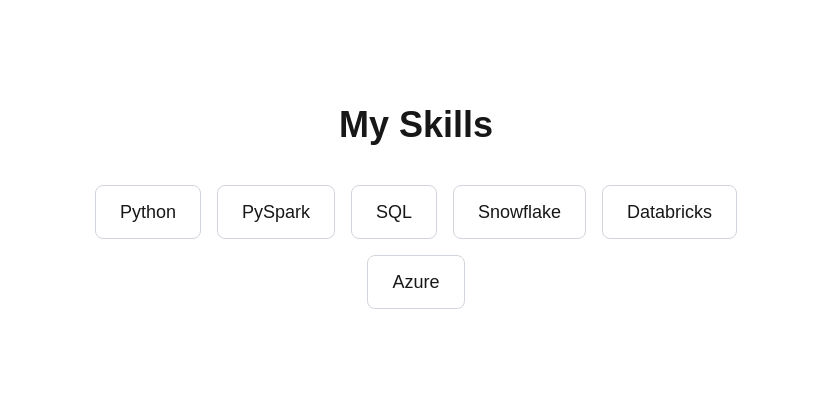
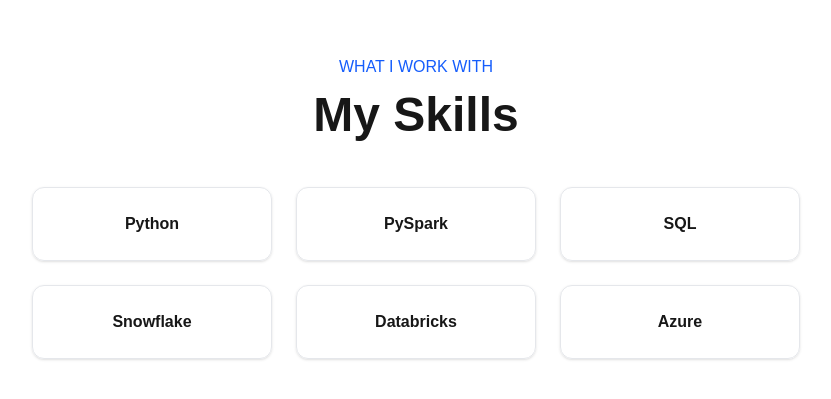
Before and after one commit to sreya86/Employee-Referal, a Next.js app: page / in a window 1280 px wide. Shown: the part 1793-2192 px from the top of the page, without its empty margins (224-1055 px from the left). Built offline with nearby package versions, Linux system fonts and the light colour scheme.

Commit message:
Upgrade Skills UI1

```diff
--- a/components/Skills.tsx
+++ b/components/Skills.tsx
@@ -11,17 +11,21 @@
   return (
     <section
       id="skills"
-      className="min-h-screen flex flex-col justify-center items-center text-center p-8"
+      className="min-h-screen flex flex-col justify-center items-center px-6 py-20"
     >
-      <h2 className="text-4xl font-bold mb-10">
+      <p className="text-blue-600 font-medium mb-3">
+        WHAT I WORK WITH
+      </p>
+
+      <h2 className="text-4xl md:text-5xl font-bold mb-12">
         My Skills
       </h2>
 
-      <div className="flex flex-wrap justify-center gap-4 max-w-2xl">
+      <div className="grid grid-cols-2 md:grid-cols-3 gap-6 max-w-3xl w-full">
         {skills.map((skill) => (
           <div
             key={skill}
-            className="border border-gray-300 rounded-lg px-6 py-3 text-lg"
+            className="border border-gray-200 rounded-xl p-6 text-center font-semibold shadow-sm hover:shadow-md hover:-translate-y-1 transition"
           >
             {skill}
           </div>
```
